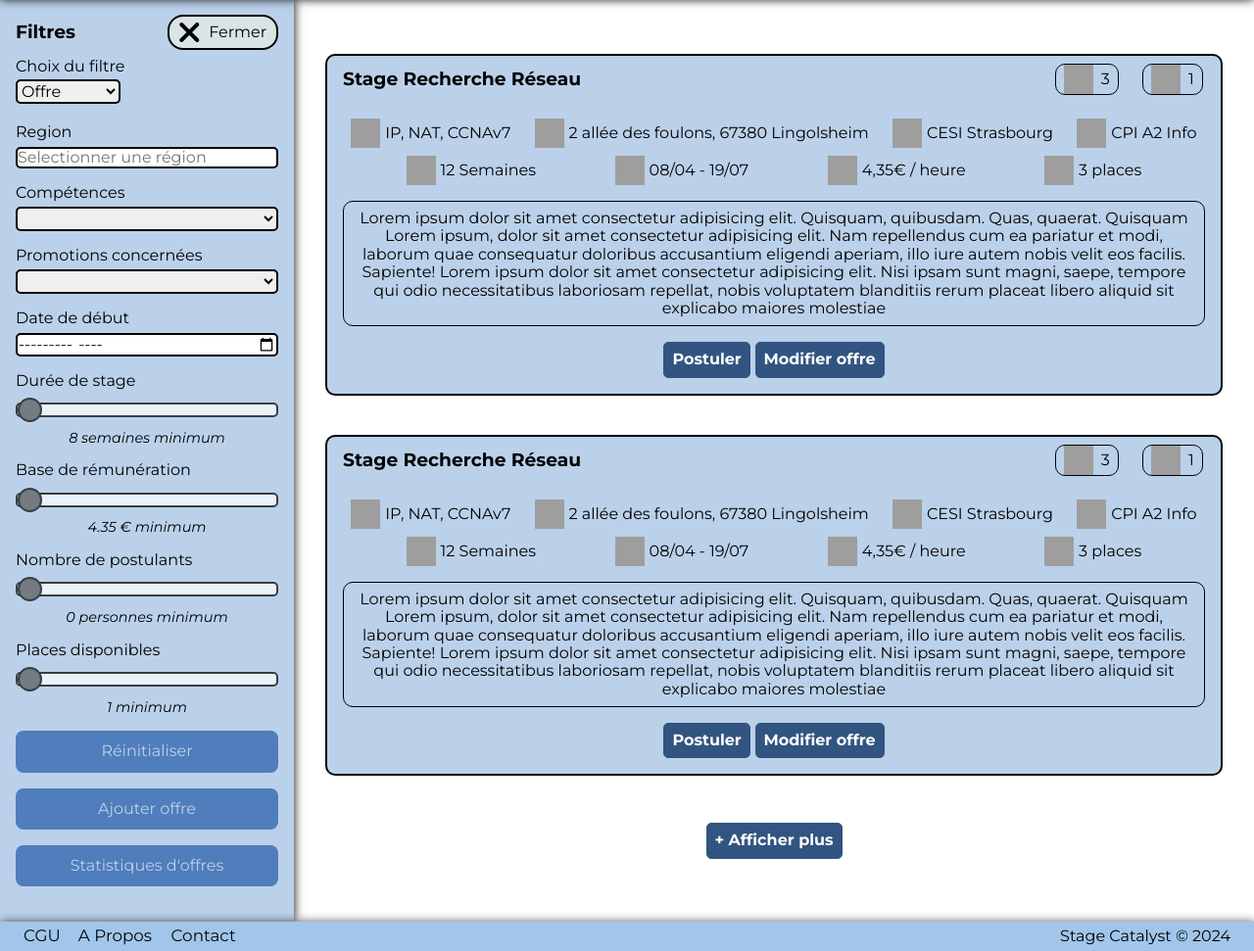
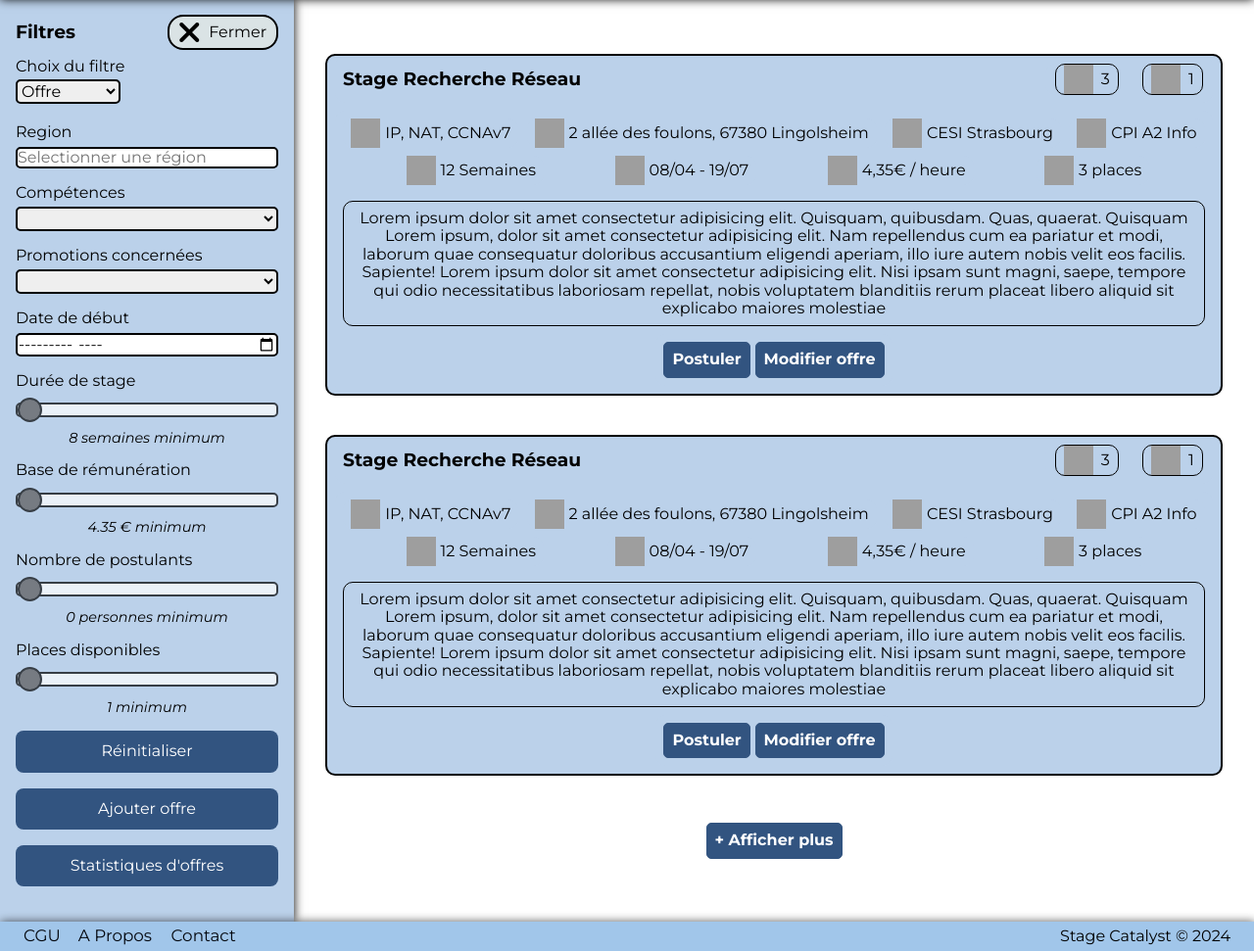
Before and after one commit to aschnepp/Projet-WEB-BETA, a PHP site: page /pages/search.html in a window 1280 px wide. Shown: the part 61-1032 px from the top of the page at 98% size. Run offline with PHP 8.4, Linux system fonts and the light colour scheme; lists and menus that the app fills with data are empty; grey boxes are pictures that could not be loaded.

Commit message:
Accessibilité lighthouse modif

```diff
--- a/assets/styles/search.css
+++ b/assets/styles/search.css
@@ -185,8 +185,8 @@ main #recherche-filtre-main #menu-filtre #header-filtre button {
 main #recherche-filtre-main #recherche-menu #boutons-filtre a {
     position: relative;
     text-align: center;
-    background-color: var(--blue-dark);
-    color: var(--blue-light);
+    background-color: var(--blue-dark-contrast);
+    color: var(--white);
     text-decoration: none;
     border-radius: 0.5rem;
     padding: .75rem 2rem;
@@ -196,10 +196,9 @@ main #recherche-filtre-main #recherche-menu #boutons-filtre a {
 
 main #recherche-filtre-main #recherche-menu #boutons-filtre a:hover {
     padding: .75rem 1.7rem;
-    background-color: var(--blue-dark-contrast);
+    background-color: var(--blue-dark-contrast-hover);
     font-weight: bold;
     text-decoration: underline;
-    color: var(--blue);
 }
 
 main #recherche-filtre-main #recherche-menu #statistiques-entreprises #bouton-stats-entreprise:hover {
@@ -247,8 +246,8 @@ main #recherche-filtre-main select {
 main #recherche-filtre-main #recherche-menu #reset-filtre,
 main #recherche-filtre-main #recherche-menu .ajout,
 main #recherche-filtre-main #recherche-menu .modification {
-    background-color: var(--blue-dark);
-    color: var(--blue-light);
+    background-color: var(--blue-dark-contrast);
+    color: var(--white);
     border-radius: 0.5rem;
     padding: 0.75rem;
     width: 100%;
@@ -259,10 +258,9 @@ main #recherche-filtre-main #recherche-menu .modification {
 main #recherche-filtre-main #recherche-menu #reset-filtre:hover,
 main #recherche-filtre-main #recherche-menu .ajout:hover,
 main #recherche-filtre-main #recherche-menu .modification:hover {
-    background-color: var(--blue-dark-contrast);
+    background-color: var(--blue-dark-contrast-hover);
     font-weight: bold;
     text-decoration: underline;
-    color: var(--blue);
 }
 
 main #recherche-filtre-main::-webkit-scrollbar {
@@ -523,7 +521,6 @@ main #affichage-filtre p {
 
 main #affichage-filtre button {
     padding: 0.5rem;
-    border: 1px solid var(--blue);
     border-radius: 5px;
     width: auto;
     background-color: var(--blue-dark-contrast);
@@ -534,7 +531,6 @@ main #affichage-filtre button {
     margin-top: 0.5rem;
     margin-bottom: 0.5rem;
 }
-
 
 main #affichage-filtre button:hover {
     background-color: var(--blue-dark-contrast-hover);
```
